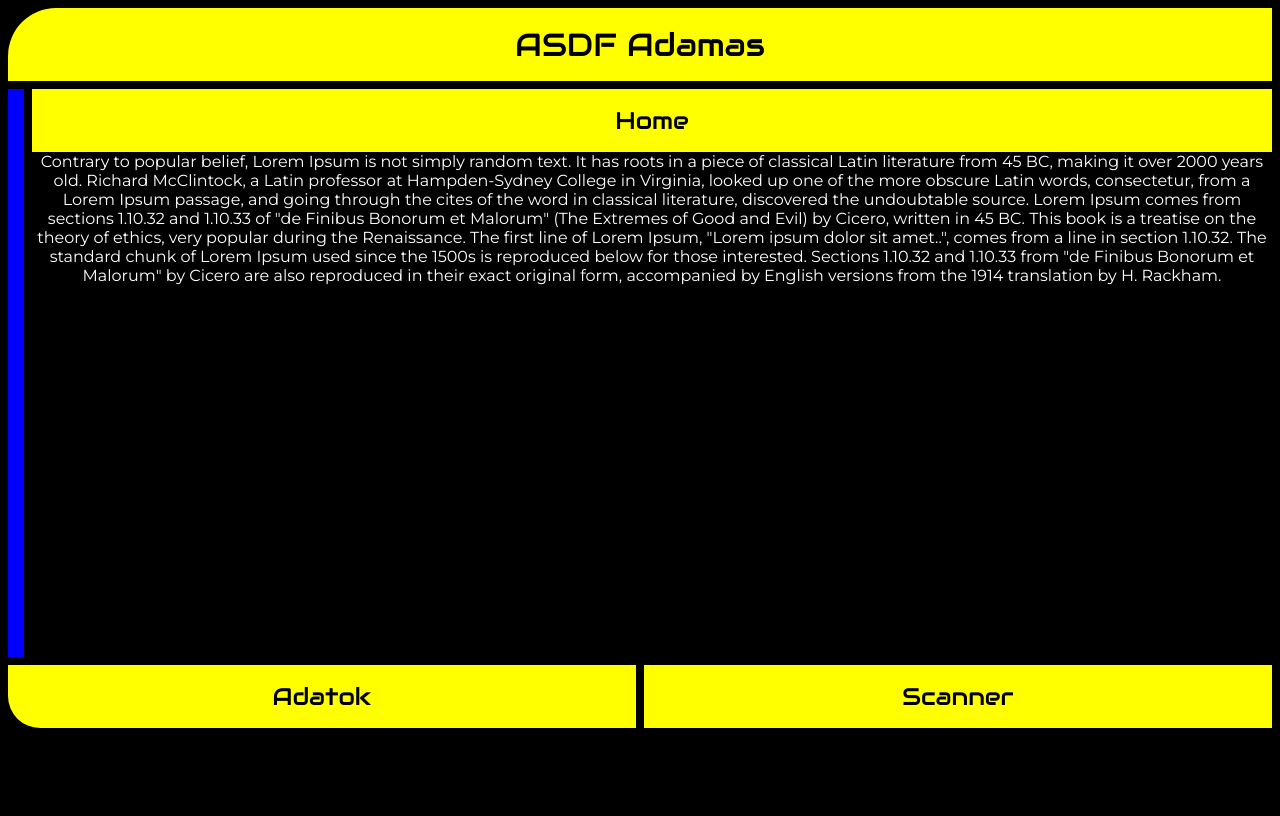
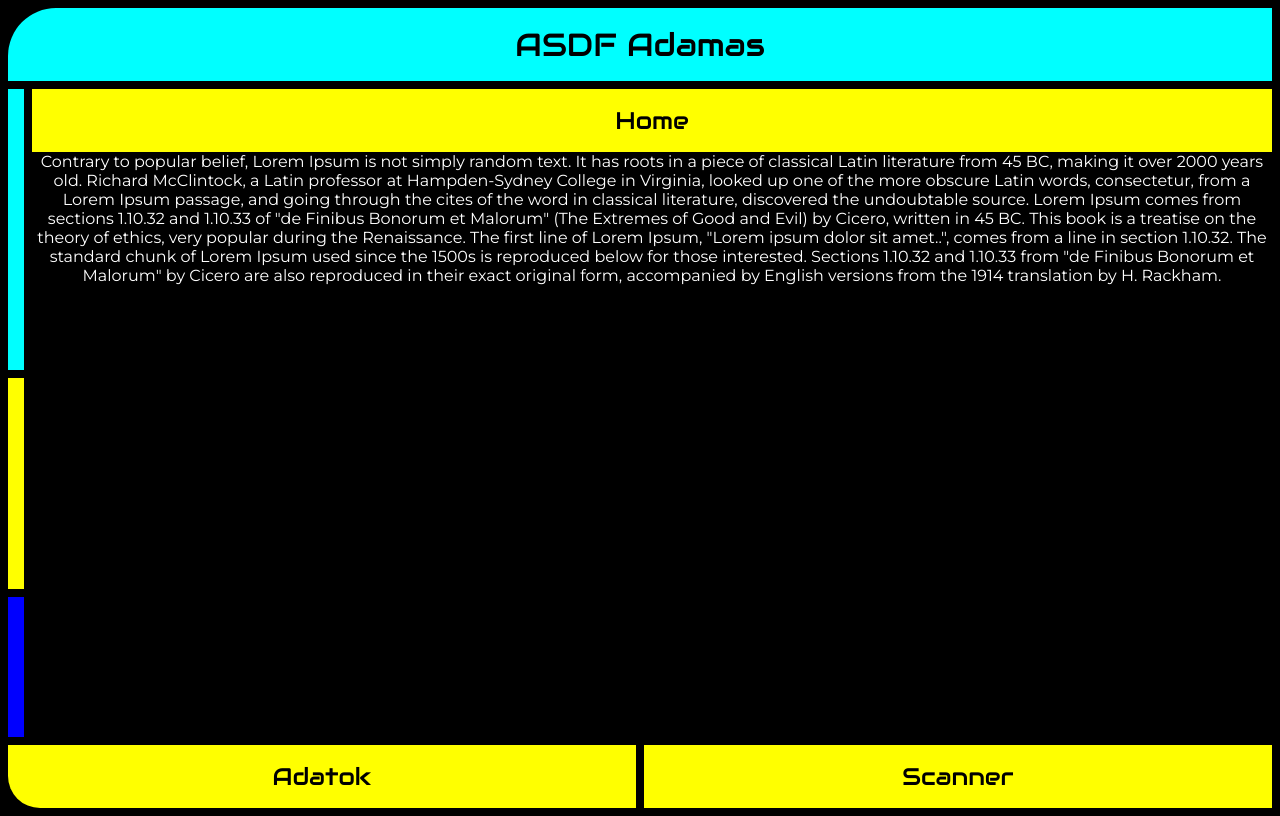
Before and after one commit to Jarmilla/adamas-app, a React (Create React App) app in the folder adamas-app/: page / in a window 1280 px wide. Built offline with nearby package versions, Linux system fonts and the light colour scheme.

Commit message:
decor-box and @media

```diff
--- a/adamas-app/src/App.js
+++ b/adamas-app/src/App.js
@@ -29,12 +29,16 @@ function App() {
 
   return (
     <div className="App">
-      <button className="home-button button-effect " onClick={toHome}>
+      <button className={`home-button button-effect ${isHomeShown ? "selected" : null}`} onClick={toHome}>
         ASDF Adamas
       </button>
 
       <main>
-        <div className="decor-box"></div>
+        <div className="decor-box">
+          <div></div>
+          <div></div>
+          <div></div>
+        </div>
         <article>
           {isHomeShown && <Home />}
           {isScannerShown && <Scanner />}
@@ -43,10 +47,10 @@ function App() {
       </main>
 
       <nav>
-        <button className="button-effect" onClick={toCollectionOfData}>
+        <button className={`button-effect ${isCollectionOfDataShown ? "selected" : null}`} onClick={toCollectionOfData}>
           Adatok
         </button>
-        <button className="button-effect" onClick={toScanner}>
+        <button className={`button-effect ${isScannerShown ? "selected" : null}`} onClick={toScanner}>
           Scanner
         </button>
       </nav>
--- a/adamas-app/src/App.scss
+++ b/adamas-app/src/App.scss
@@ -1,7 +1,7 @@
 @import url("https://fonts.googleapis.com/css2?family=Audiowide&display=swap");
 @import url("https://fonts.googleapis.com/css2?family=Montserrat&display=swap");
 $primarily-color: yellow;
-$secondary-color: skyblue;
+$secondary-color: cyan;
 
 body {
   margin: 0;
@@ -50,12 +50,12 @@ nav button {
   transition: 300ms ease-in-out;
   &:hover,
   &:focus {
-    background-color: cyan;
+    background-color: $secondary-color;
   }
 }
 
 .selected {
-  background-color: skyblue;
+  background-color: $secondary-color;
 }
 
 p {
@@ -71,9 +71,24 @@ main {
 
 .decor-box {
   flex: 1 0 1rem;
-  background-color: blue;
   margin-right: 0.5rem;
   width: 5rem;
+  display: flex;
+  flex-direction: column;
+  height: 100%;
+  gap: 0.5rem;
+  & :first-child {
+    flex: 4;
+    background-color: $secondary-color;
+  }
+  & :nth-child(2) {
+    flex: 3;
+    background-color: $primarily-color;
+  }
+  & :last-child {
+    flex: 2;
+    background-color: blue;
+  }
 }
 
 article {
@@ -82,7 +97,6 @@ article {
   text-align: center;
 
   video {
-    width: 100%;
     margin: 0.5rem auto;
   }
 }
@@ -92,3 +106,21 @@ nav {
   justify-content: space-between;
   gap: 0.5rem;
 }
+
+@media (min-width: 400px) {
+  .App {
+    height: 100vh;
+  }
+
+  article div section {
+    width: 80%;
+    margin: auto;
+  }
+}
+
+@media (min-width: 769px) {
+  article div section {
+    width: 60%;
+    margin: auto;
+  }
+}
```
